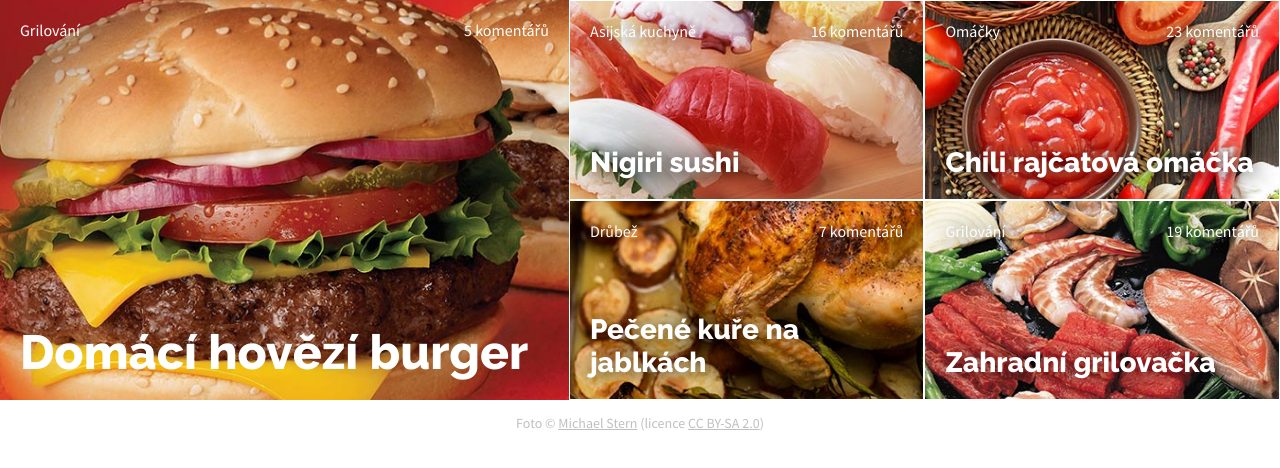
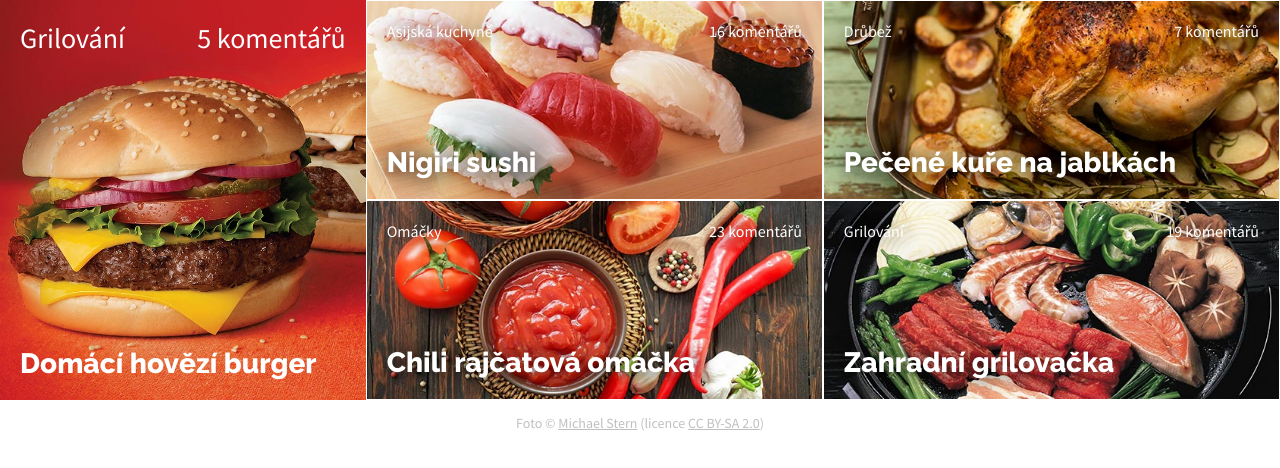
Before and after one commit to tvorimweb-2019-praha-podzim/projekt-5-recepty-Spork23, a plain HTML site: page index.html in a window 1280 px wide. Drawn offline with Linux system fonts and the light colour scheme.

Commit message:
hotovo 2
zmenené

```diff
--- a/index.html
+++ b/index.html
@@ -15,14 +15,14 @@
 
             <div class="hlavni-recept">
                 <div class="recept-meta">
-                    <div class="recept-kategorie">Grilování</div>
+                    <div class="recept-kategorie">Grilování
+                                 </div>
                     <div class="recept-komentare">5 komentářů</div>
                 </div>
-                <h2 class="recept-nazev burger">Domácí hovězí burger</h2>
+                <h2 class="recept-nazev">Domácí hovězí burger</h2>
             </div>
 
-            <div class="jedlo">
-            <div class="sloupec">
+                        <div class="sloupec">
 
                 <div class="recept recept2">
                     <div class="recept-meta">
@@ -62,7 +62,7 @@
 
             </div>
 
-        </div>
+
     </div>
 
         <div class="paticka">
--- a/style.css
+++ b/style.css
@@ -51,27 +51,27 @@ notebook/pc:
 }
 
 .hlavni-recept {
-    background: url("Images/burger.jpg") no-repeat;
+    background: url("images/burger.jpg") no-repeat;
     background-position: 50% 50%;
-    background-size: 330px;
+    background-size: cover;
     min-height: 200px;
     position: relative;
 }
 
 .recept2 {
-    background: url("Images/sushi.jpg") no-repeat;
+    background: url("images/sushi.jpg") no-repeat;
 }
 
 .recept3 {
-    background: url("Images/rajcata.jpg") no-repeat;
+    background: url("images/rajcata.jpg") no-repeat;
 }
 
 .recept4 {
-    background: url("Images/kure.jpg") no-repeat;
+    background: url("images/kure.jpg") no-repeat;
 }
 
 .recept5 {
-    background: url("Images/grilovani.jpg") no-repeat;
+    background: url("images/grilovani.jpg") no-repeat;
 }
 
 .recept-kategorie {
@@ -95,28 +95,26 @@ notebook/pc:
     padding: 10px;
 }
 
-.recept-nazev.burger {
+.hlavni-recept, .recept-nazev {
     font-size: 28px;
 }
 
 .recept {
     min-height: 90px;
-    background-size: 300px;
+    background-size: cover;
     background-position: 50% 50%;
     position: relative;
     text-shadow: 1px 1px 20px black;
     border: 0.3px solid white;
 }
 
-@media (min-width:300px) {
+@media (min-width:480px) {
     .hlavni-recept {
         min-height: 250px;
-        background-size: 700px;
     }
     .recept {
         min-height: 150px;
         width: 100%;
-        background-size: 450px;
     }
     .recept-kategorie, .recept-komentare, .recept-nazev {
         padding: 20px;
@@ -133,18 +131,16 @@ notebook/pc:
     }
 }
 
-@media (min-width:700px) {
+@media (min-width:860px) {
     .hlavni-recept {
         min-height: 400px;
-        background-size: 800px;
         width: 80%;
     }
     .recept {
         min-height: 200px;
         width: 100%;
-        background-size: 550px;
     }
-    .jedlo {
+    .sloupec {
         display: flex;
         flex-direction: column;
         width: 100%;
```
